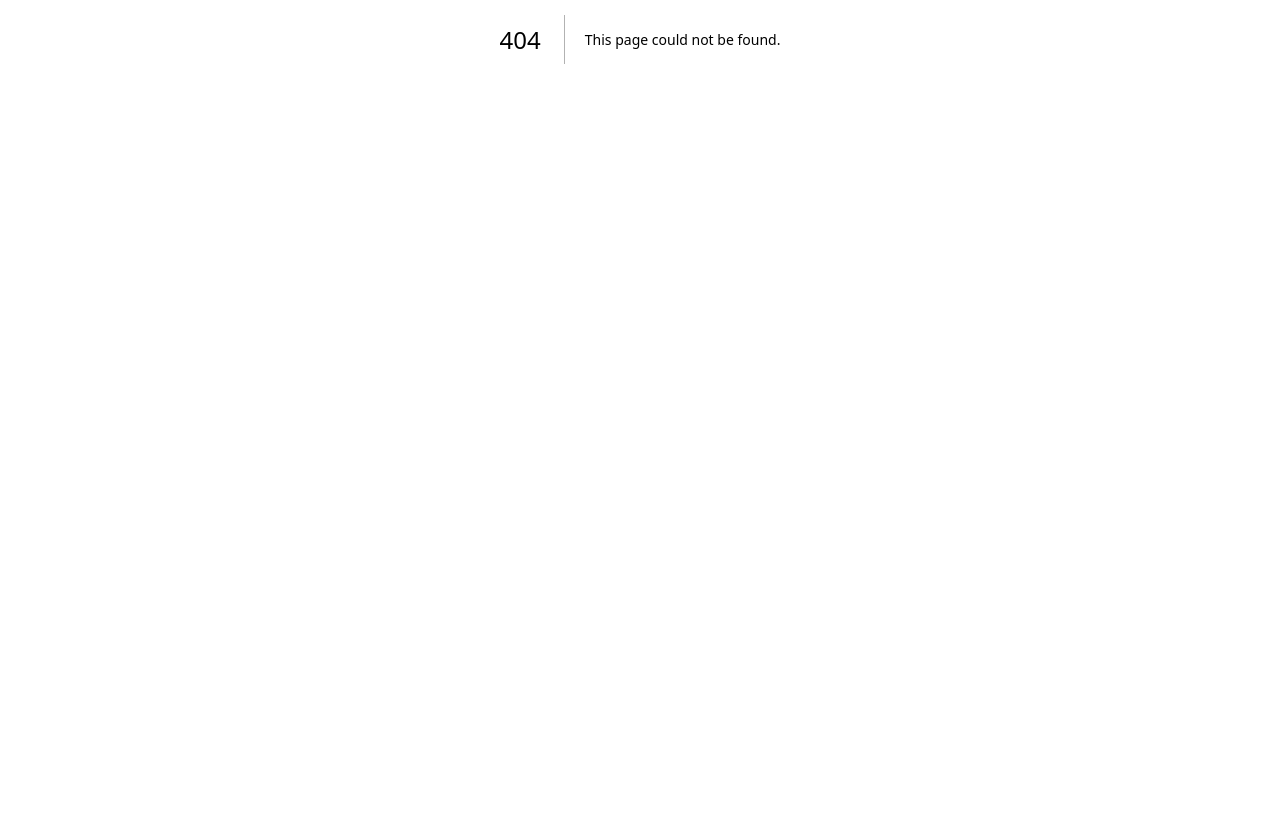
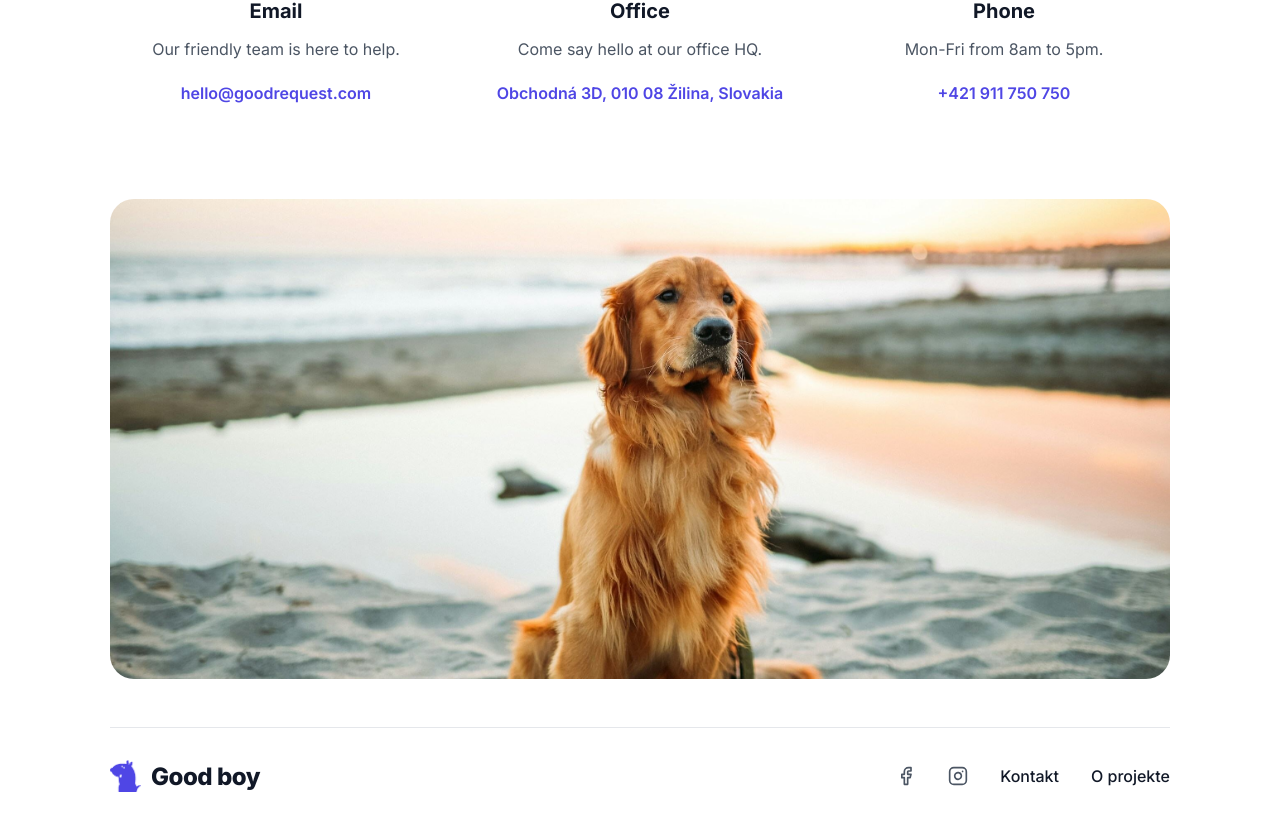
Before and after one commit to michalvoscek/shelter, a Next.js app: page /contact in a window 1280 px wide. Before the commit this address had no page. Shown: the part 361-1192 px from the top of the page. Before the commit the page ends 800 px from the top, so only its background shows below. Built offline with nearby package versions, Linux system fonts and the light colour scheme.

Commit message:
chore: use english instead of slovak for url

```diff
--- a/src/components/Footer.tsx
+++ b/src/components/Footer.tsx
@@ -60,8 +60,8 @@ export default function Footer() {
         >
           <InstagramIcon size={20} />
         </a>
-        <Link href="/kontakt">Kontakt</Link>
-        <Link href="/o-projekte">O projekte</Link>
+        <Link href="/contact">Kontakt</Link>
+        <Link href="/about">O projekte</Link>
       </Nav>
     </FooterBar>
   );
--- a/src/components/Stepper.tsx
+++ b/src/components/Stepper.tsx
@@ -7,8 +7,8 @@ import { CheckIcon } from "./icons";
 
 const STEPS = [
   { label: "Výber útulku", href: "/" },
-  { label: "Osobné údaje", href: "/osobne-udaje" },
-  { label: "Potvrdenie", href: "/potvrdenie" },
+  { label: "Osobné údaje", href: "/personal-data" },
+  { label: "Potvrdenie", href: "/confirmation" },
 ];
 
 const Wrapper = styled.ol`
--- a/src/components/donation/DonationShell.tsx
+++ b/src/components/donation/DonationShell.tsx
@@ -80,7 +80,7 @@ const Actions = styled.div`
   padding-top: 16px;
 `;
 
-const STEP_PATHS = ["/", "/osobne-udaje", "/potvrdenie"];
+const STEP_PATHS = ["/", "/personal-data", "/confirmation"];
 
 function pathToStep(pathname: string): number {
   const i = STEP_PATHS.indexOf(pathname);
```
Also changed, not shown: src/app/(donation)/confirmation/page.tsx (renamed from src/app/(donation)/potvrdenie/page.tsx), src/app/(donation)/personal-data/page.tsx (renamed from src/app/(donation)/osobne-udaje/page.tsx), src/app/about/OProjekteContent.tsx (renamed from src/app/o-projekte/OProjekteContent.tsx), src/app/about/page.tsx (renamed from src/app/o-projekte/page.tsx), src/app/contact/KontaktContent.tsx (renamed from src/app/kontakt/KontaktContent.tsx), src/app/contact/page.tsx (renamed from src/app/kontakt/page.tsx).
